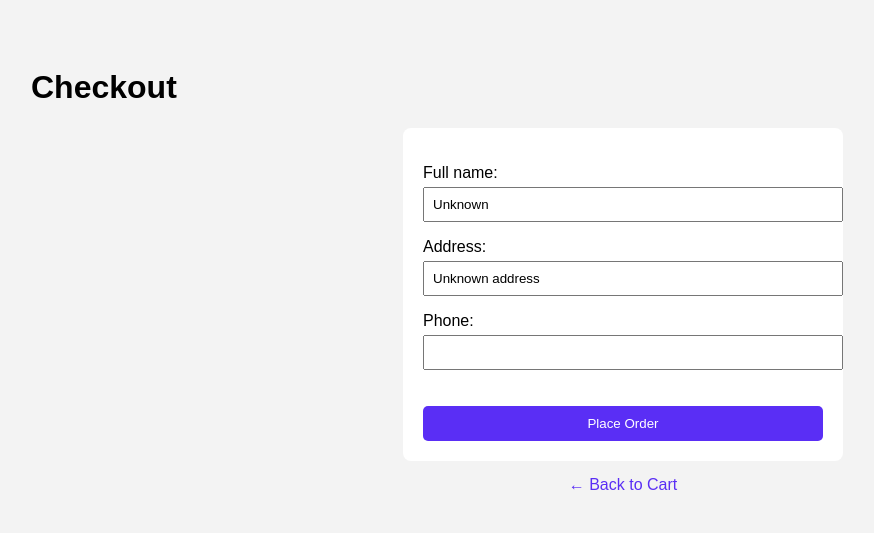
After one commit to kiryushas/sk8-shop, a Django app: template shop/templates/shop/checkout.html in a window 1280 px wide. The commit adds this page. Shown: the top 533 px of the page, without its empty margins (17-891 px from the left). Run offline with Django 4.2, Linux system fonts and the light colour scheme; the template is opened without the code that fills it: values that come from a table or form of the project are taken from there, others are empty.

Commit message:
feat: added checkout with order form and cart improvements

```diff
--- /dev/null
+++ b/shop/forms.py
@@ -0,0 +1,7 @@
+from django import forms
+from .models import Order
+
+class OrderForm(forms.ModelForm):
+    class Meta:
+        model = Order
+        fields = ['full_name', 'address', 'phone']
--- a/shop/models.py
+++ b/shop/models.py
@@ -1,4 +1,5 @@
 from django.db import models
+from django.contrib.auth.models import User
 
 class Product(models.Model):
     CATEGORY_CHOICES = [
@@ -10,26 +11,28 @@ class Product(models.Model):
     name = models.CharField(max_length=100)
     price = models.DecimalField(max_digits=8, decimal_places=2)
     category = models.CharField(max_length=10, choices=CATEGORY_CHOICES)
-
-    # Картинка товара (загружается в папку product_images/)
     image = models.ImageField(upload_to='product_images/', blank=True, null=True)
 
     def __str__(self):
         return self.name
 
-from django.contrib.auth.models import User
 
 class Order(models.Model):
     user = models.ForeignKey(User, on_delete=models.CASCADE)
     created_at = models.DateTimeField(auto_now_add=True)
 
+    full_name = models.CharField(max_length=100, blank=False, default='Unknown')
+    address = models.CharField(max_length=255, blank=False, default='Unknown address')
+    phone = models.CharField(max_length=20, blank=False, default='')
+
     def __str__(self):
         return f"Order #{self.id} by {self.user.username}"
 
+
 class OrderItem(models.Model):
     order = models.ForeignKey(Order, on_delete=models.CASCADE, related_name='items')
-    product = models.ForeignKey('Product', on_delete=models.CASCADE)
-    quantity = models.PositiveIntegerField()
+    product = models.ForeignKey(Product, on_delete=models.CASCADE)
+    quantity = models.PositiveIntegerField(default=1)
 
     def __str__(self):
         return f"{self.quantity} × {self.product.name}"
--- a/shop/templates/shop/cart.html
+++ b/shop/templates/shop/cart.html
@@ -90,7 +90,7 @@
             </div>
         {% endfor %}
         <div class="total">Total: ${{ total }}</div>
-        <a class="checkout" href="#">Proceed to Checkout</a>
+        <a class="checkout" href="{% url 'checkout' %}">Proceed to Checkout</a>
         <a class="back" href="{% url 'product_list' %}">← Continue Shopping</a>
     {% else %}
         <p>Your cart is empty.</p>
--- /dev/null
+++ b/shop/templates/shop/checkout.html
@@ -0,0 +1,24 @@
+<!DOCTYPE html>
+<html>
+<head>
+    <title>Checkout</title>
+    <style>
+        body { font-family: Arial, sans-serif; background: #f3f3f3; padding: 40px; }
+        form { background: white; padding: 20px; border-radius: 8px; max-width: 400px; margin: auto; }
+        label { display: block; margin-top: 15px; }
+        input, textarea { width: 100%; padding: 8px; margin-top: 5px; }
+        button { margin-top: 20px; padding: 10px; background: #5a2ef5; color: white; border: none; border-radius: 5px; width: 100%; }
+        a { display: block; margin-top: 15px; text-align: center; color: #5a2ef5; text-decoration: none; }
+        a:hover { text-decoration: underline; }
+    </style>
+</head>
+<body>
+    <h1>Checkout</h1>
+    <form method="post">
+        {% csrf_token %}
+        {{ form.as_p }}
+        <button type="submit">Place Order</button>
+    </form>
+    <a href="{% url 'cart' %}">← Back to Cart</a>
+</body>
+</html>
--- a/shop/urls.py
+++ b/shop/urls.py
@@ -8,6 +8,7 @@ urlpatterns = [
     path('add/<int:product_id>/', views.add_to_cart, name='add_to_cart'),
     path('remove/<int:product_id>/', views.remove_from_cart, name='remove_from_cart'),
     path('checkout/', views.checkout, name='checkout'),
+    path('checkout/', views.checkout_view, name='checkout'),
 ]
 
 urlpatterns += auth_urls  # ← добавляем их в основной список
```
Also changed, not shown: shop/views.py (+29 -0 lines), db.sqlite3, shop/migrations/0004_order_address_order_full_name_order_phone_and_more.py (added).
